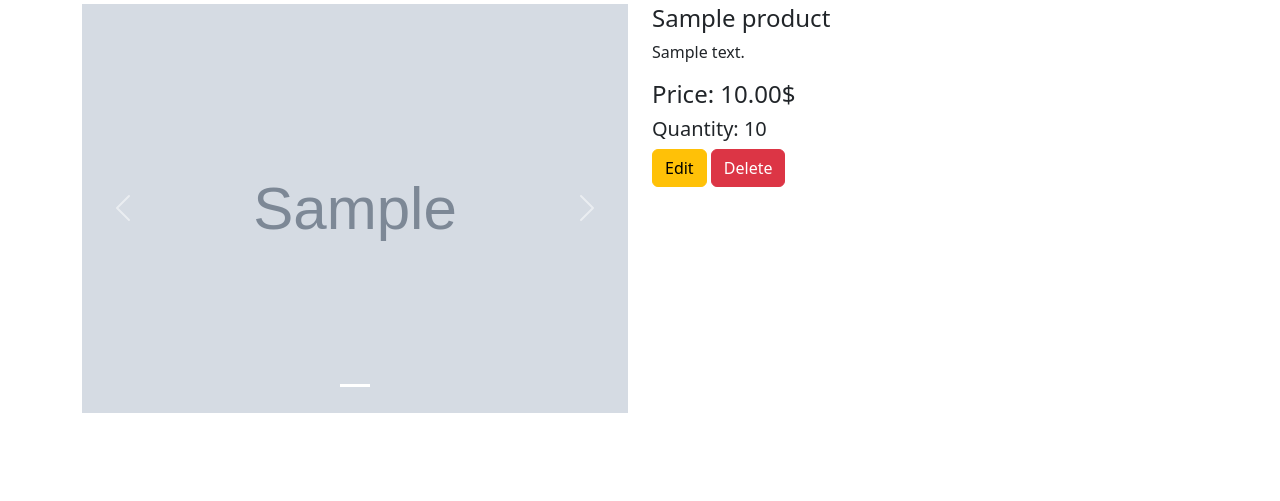
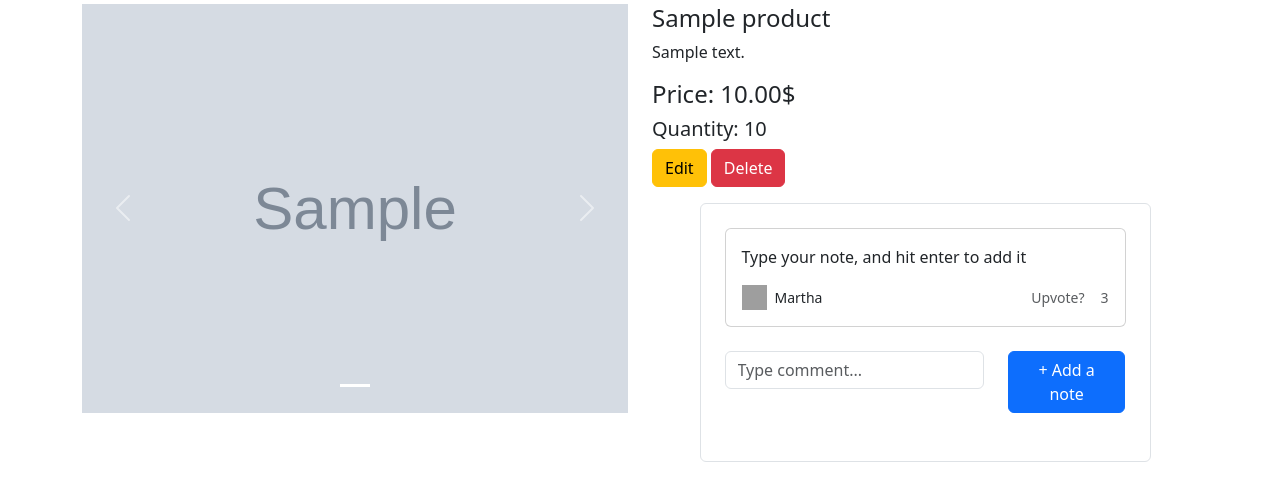
Before and after one commit to DeWeWO/Project_Django, a Django app: a page that uses templates/shop/product_detail.html in a window 1280 px wide. Shown: the part 247-748 px from the top of the page. Run offline with Django 5.2, Linux system fonts and the light colour scheme; a user stored in the database is signed in; tables that the repository leaves empty hold one stand-in row (values such as "Sample post"); grey boxes marked "Sample" are stand-in pictures; parts of the project's set-up code (start-up, migrations or seed data) failed here and were passed over; some libraries are stand-ins or nearby versions; grey boxes are pictures that could not be loaded.

Commit message:
django project

```diff
--- a/furni/views.py
+++ b/furni/views.py
@@ -1,7 +1,7 @@
 import requests
 from django.urls import reverse
 from django.shortcuts import render, redirect, get_object_or_404
-from .models import Product, ProductImage, Category
+from .models import Product, ProductImage, Category, Comment
 from .forms import ProductForm, ProductUpdateForm
 from django.db.models import Avg, Max, Min, Sum, F, ExpressionWrapper, DecimalField, Value, Case, When, Q
 from django.db.models.functions import Round, Coalesce
@@ -30,24 +30,6 @@ def add_product(request):
     return render(request, "shop/add_product.html", {"form": form})
 
 
-# def product_list(request, category_slug = None):
-#     products = Product.objects.all()
-#     if category_slug:
-#         category = get_object_or_404(Category, slug=category_slug)
-#         products = products.filter(category=category)
-#     search = request.GET.get("search")
-#     if search:
-#         products = products.filter(Q(title__icontains=search) | Q(description__icontains=search))
-#     products.annotate(
-#         sum_discount=Sum("discount__percent"),
-#         new_price = ExpressionWrapper(
-#             Round((100 - F("sum_discount")) * F("price") / 100, 2),
-#         output_field=DecimalField(decimal_places=2, max_digits=12))).order_by("-id")
-#     paginator = Paginator(products, 3)
-#     page_number = request.GET.get("page")
-#     products = paginator.get_page(page_number)
-#     return render(request, "shop/products.html", {"products": products})
-
 def product_list(request, category_slug=None):
     products = Product.objects.select_related("category").all()
     if category_slug:
@@ -72,7 +54,8 @@ def product_list(request, category_slug=None):
 @login_required(login_url="/auth/login/")
 def product_detail(request, product_slug):
     product = Product.objects.filter(slug=product_slug).select_related("author").prefetch_related("images").first()
-    return render(request, "shop/product_detail.html", {"product": product})
+    comments = Comment.objects.filter(product=product)
+    return render(request, "shop/product_detail.html", {"product": product, "comments": comments})
 
 
 @login_required(login_url="/auth/login/")
--- a/templates/shop/comments.html
+++ b/templates/shop/comments.html
@@ -1,11 +1,7 @@
-<div class="row d-flex justify-content-center">
-  <div class="col-md-8 col-lg-6">
-    <div class="card shadow-0 border" style="background-color: #f0f2f5;">
+<div class="row d-flex justify-content-center my-3">
+  <div class="col-md-10">
+    <div class="card shadow-0 border">
       <div class="card-body p-4">
-        <div data-mdb-input-init class="form-outline mb-4">
-          <input type="text" id="addANote" class="form-control" placeholder="Type comment..." />
-          <label class="form-label" for="addANote">+ Add a note</label>
-        </div>
 
         <div class="card mb-4">
           <div class="card-body">
@@ -26,61 +22,20 @@
           </div>
         </div>
 
-        <div class="card mb-4">
-          <div class="card-body">
-            <p>Type your note, and hit enter to add it</p>
-
-            <div class="d-flex justify-content-between">
-              <div class="d-flex flex-row align-items-center">
-                <img src="https://mdbcdn.b-cdn.net/img/Photos/Avatars/img%20(32).webp" alt="avatar" width="25"
-                  height="25" />
-                <p class="small mb-0 ms-2">Johny</p>
-              </div>
-              <div class="d-flex flex-row align-items-center">
-                <p class="small text-muted mb-0">Upvote?</p>
-                <i class="far fa-thumbs-up mx-2 fa-xs text-body" style="margin-top: -0.16rem;"></i>
-                <p class="small text-muted mb-0">4</p>
-              </div>
-            </div>
-          </div>
+        <div data-mdb-input-init class="form-outline my-4">
+            <form action="" method="post">
+                {% csrf_token %}
+                <div class="row">
+                    <div class="col-md-8">
+                        <input type="text" id="addANote" class="form-control" placeholder="Type comment..." />
+                    </div>
+                    <div class="col-md-4">
+                        <button type="submit" class="btn btn-primary">+ Add a note</button>
+                    </div>
+                </div>
+            </form>
         </div>
 
-        <div class="card mb-4">
-          <div class="card-body">
-            <p>Type your note, and hit enter to add it</p>
-
-            <div class="d-flex justify-content-between">
-              <div class="d-flex flex-row align-items-center">
-                <img src="https://mdbcdn.b-cdn.net/img/Photos/Avatars/img%20(31).webp" alt="avatar" width="25"
-                  height="25" />
-                <p class="small mb-0 ms-2">Mary Kate</p>
-              </div>
-              <div class="d-flex flex-row align-items-center text-body">
-                <p class="small mb-0">Upvoted</p>
-                <i class="fas fa-thumbs-up mx-2 fa-xs" style="margin-top: -0.16rem;"></i>
-                <p class="small mb-0">2</p>
-              </div>
-            </div>
-          </div>
-        </div>
-
-        <div class="card">
-          <div class="card-body">
-            <p>Type your note, and hit enter to add it</p>
-
-            <div class="d-flex justify-content-between">
-              <div class="d-flex flex-row align-items-center">
-                <img src="https://mdbcdn.b-cdn.net/img/Photos/Avatars/img%20(32).webp" alt="avatar" width="25"
-                  height="25" />
-                <p class="small mb-0 ms-2">Johny</p>
-              </div>
-              <div class="d-flex flex-row align-items-center">
-                <p class="small text-muted mb-0">Upvote?</p>
-                <i class="far fa-thumbs-up ms-2 fa-xs text-body" style="margin-top: -0.16rem;"></i>
-              </div>
-            </div>
-          </div>
-        </div>
       </div>
     </div>
   </div>
--- a/templates/shop/product_detail.html
+++ b/templates/shop/product_detail.html
@@ -19,6 +19,7 @@
             <a href="{% url 'product_update' product.slug %}" class="btn btn-warning">Edit</a>
             <a href="{% url 'product_delete' product.slug %}" class="btn btn-danger">Delete</a>
             {% endif %}
+            {% include 'shop/comments.html' %}
         </div>
     </div>
 
```
